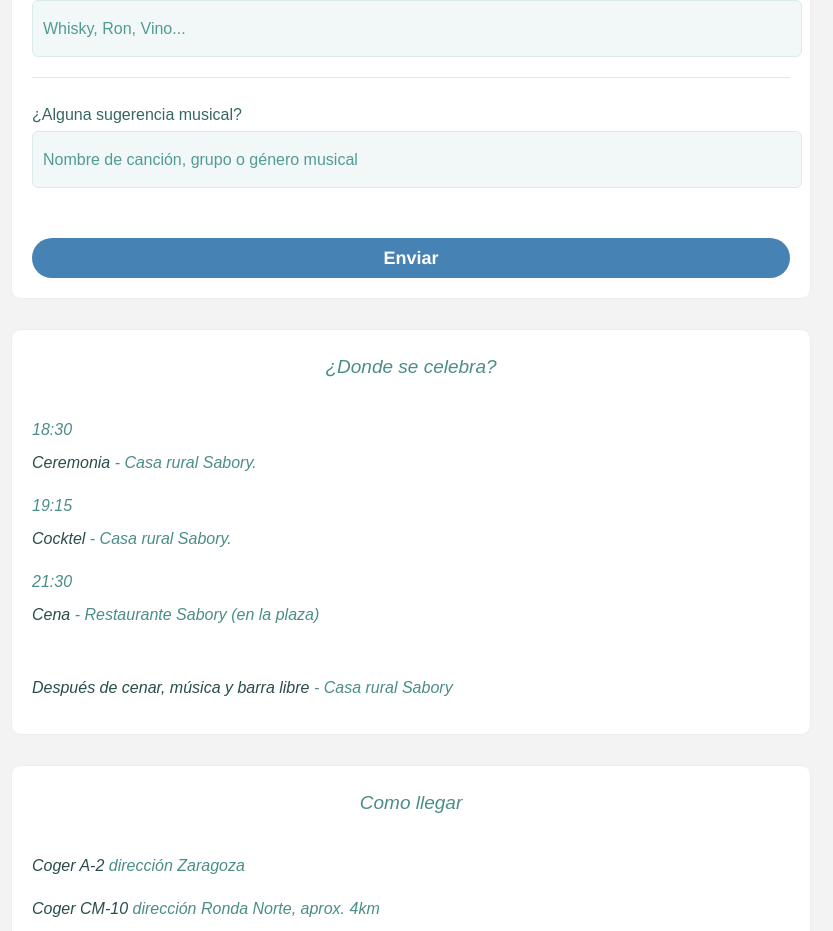
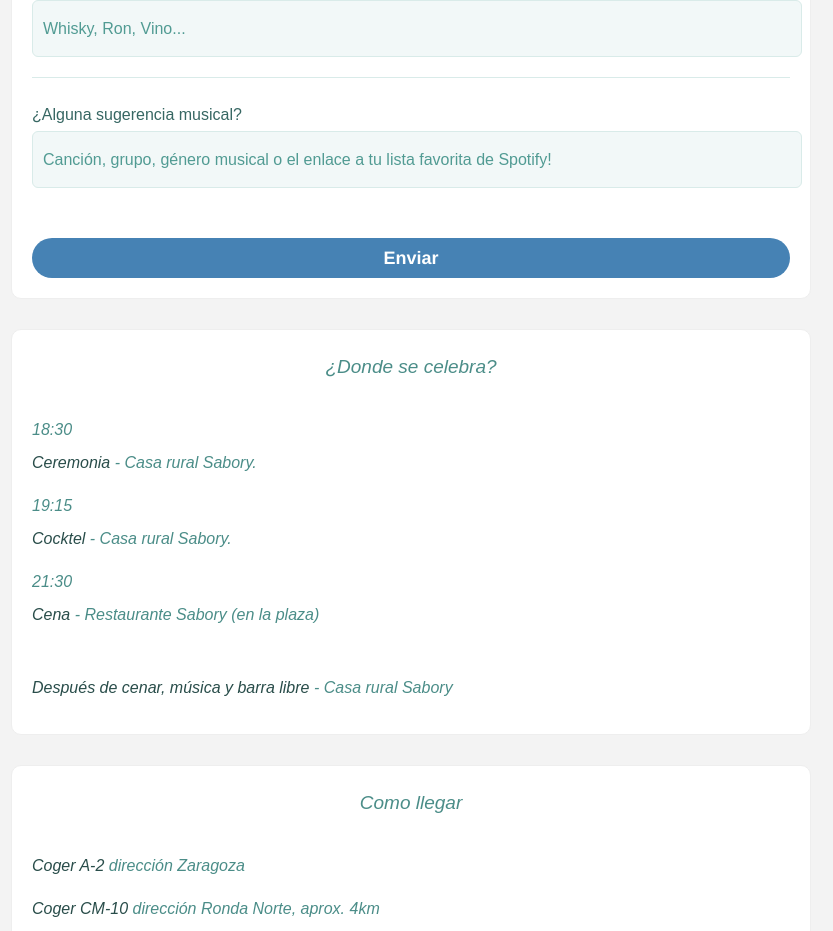
Before and after one commit to iraklitbz/weedingapp, a Vue app: page / in a window 1280 px wide. Shown: the part 1000-1931 px from the top of the page, without its empty margins (229-1062 px from the left). Built offline with nearby package versions, Linux system fonts and the light colour scheme; a web font is replaced by a local one.

Commit message:
small bug

```diff
--- a/src/App.vue
+++ b/src/App.vue
@@ -62,7 +62,7 @@
 
            <div class="flex-group column" v-if="this.weedingAsistentes.asistes">
             <h3 class="main-headline">¿Alguna sugerencia musical?</h3>
-            <input class="form-control" type="text" placeholder="Nombre de canción, grupo o género musical" v-model="weedingAsistentes.musica">
+            <input class="form-control" type="text" placeholder="Canción, grupo, género musical o el enlace a tu lista favorita de Spotify!" v-model="weedingAsistentes.musica">
           </div>
 
             <div class="btn-send" v-on:click="SendForm">
```
